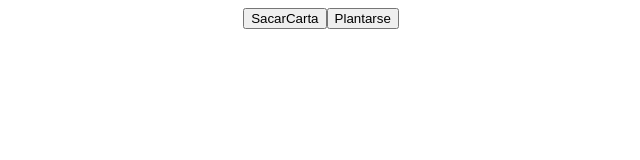
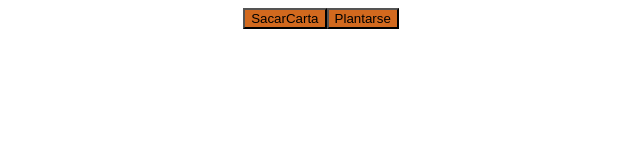
Before and after one commit to eduardojanezestrada-prog/SieteyMedia, a plain HTML site: page index.html in a window 1280 px wide. Shown: the whole page, without its empty margins (319-959 px from the left). Drawn offline with Linux system fonts and the light colour scheme.

Commit message:
Edicion de botones css

```diff
--- a/css/estilos.css
+++ b/css/estilos.css
@@ -0,0 +1,6 @@
+button{
+    background-color: chocolate;
+    font-family: fantasy;
+    color: black;
+
+}
--- a/index.html
+++ b/index.html
@@ -5,6 +5,7 @@
     <meta name="viewport" content="width=device-width, initial-scale=1.0">
     <title>Document</title>
     <script src="js/script.js"></script>
+    <link rel="stylesheet" href="css/estilos.css">
 </head>
 <body>
     <div id="tapete"></div>
```
